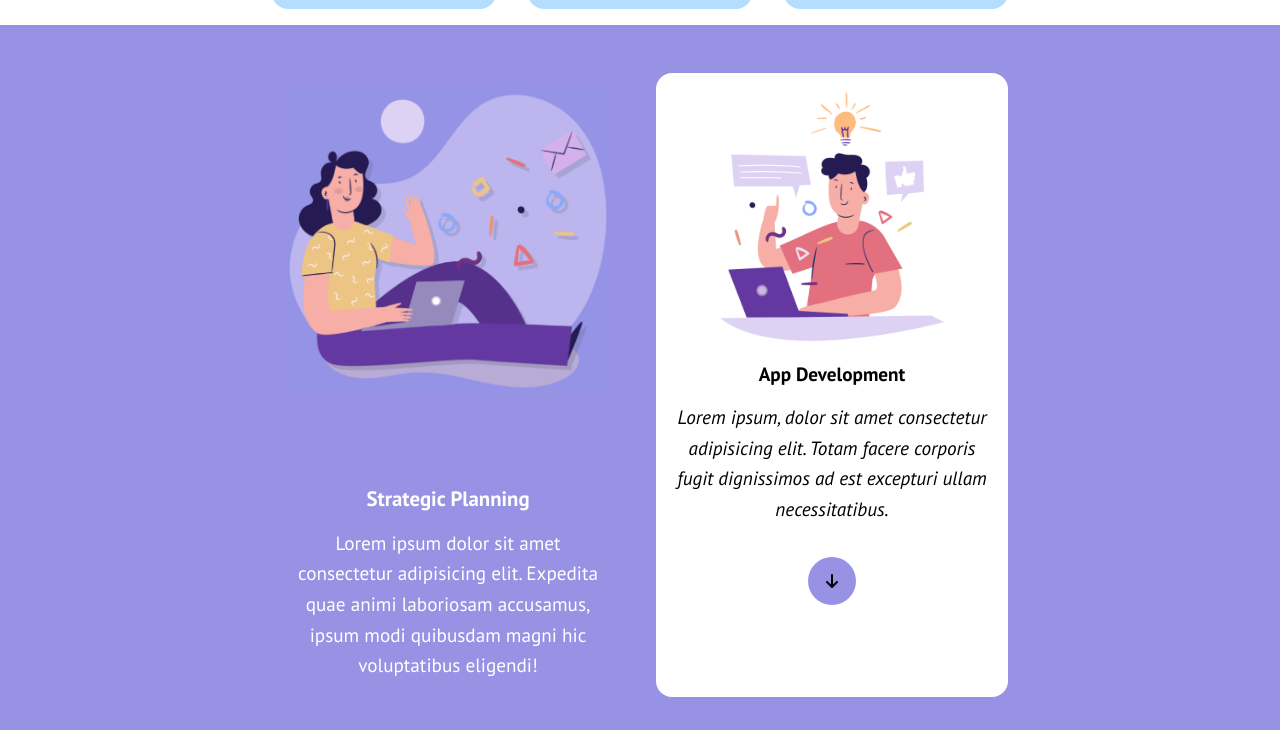
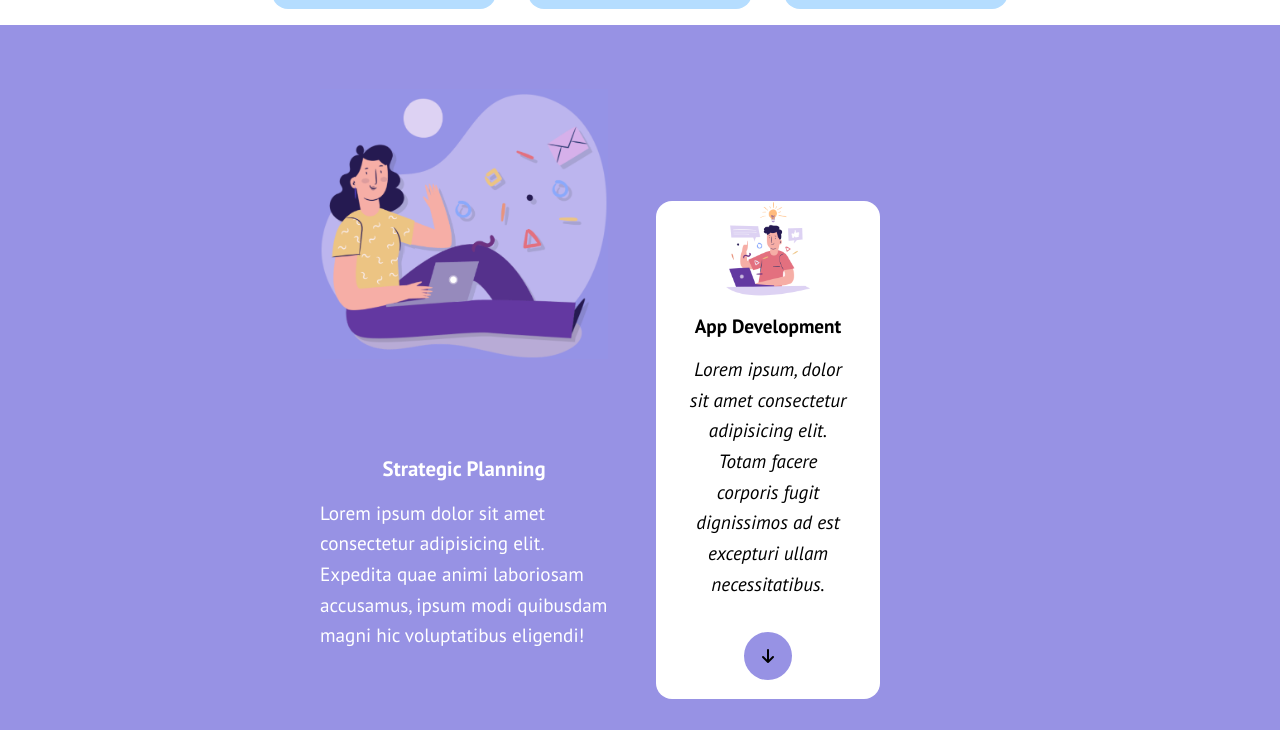
Before and after one commit to simoneevacca/htmlcss-responsive-layout, a plain HTML site: page index.html in a window 1280 px wide. Shown: the part 870-1600 px from the top of the page. Drawn offline with Linux system fonts and the light colour scheme.

Commit message:
add rule planning section at 1200px brakepoint

```diff
--- a/assets/css/style.css
+++ b/assets/css/style.css
@@ -406,7 +406,7 @@ footer a {
 
 }
 
-@media screen and (min-width: 992px) {
+@media screen and (min-width: 1200px) {
     .col-lg-6 {
         width: calc((100% / 12) * 6);
     }
@@ -435,4 +435,18 @@ footer a {
         width: 50%;
     }
 
+    .planning .container {
+        width: 55%;
+    }
+     .card-white {
+        height: 80%;
+        width: 70%;
+        margin-top: 8rem;
+        padding: 0 2rem;
+    }
+    .planning .big p {
+        text-align: start;
+    }
+
+
 }
--- a/index.html
+++ b/index.html
@@ -96,7 +96,7 @@
             <div class="container">
                 <div class="row">
                     <div class="col-12 col-lg-6 big">
-                        <div class="card d-flex">
+                        <div class="card d-flex card-planning">
                             <img class="planning1" src="./assets/img/planning1.png" alt="">
                             <h4>Strategic Planning</h4>
                             <p>Lorem ipsum dolor sit amet consectetur adipisicing elit. Expedita quae animi laboriosam
```
